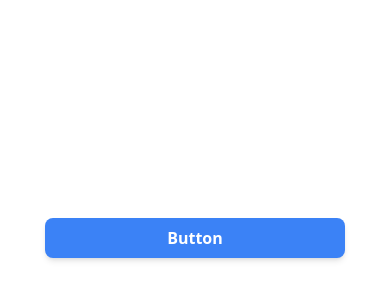
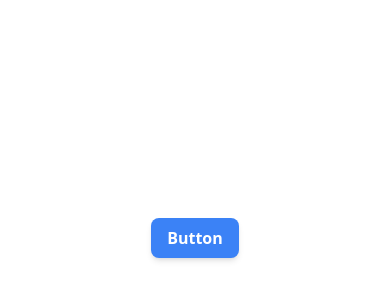
Before and after one commit to 0-don/tailwind-intellisense-playground, a website: page index.html in a window 390 px wide. Shown: the part 184-484 px from the top of the page. Drawn offline with nearby package versions, Linux system fonts and the light colour scheme.

Commit message:
clean up

```diff
--- a/index.html
+++ b/index.html
@@ -4,22 +4,21 @@
     <meta charset="UTF-8" />
     <meta name="viewport" content="width=device-width, initial-scale=1.0" />
     <script src="https://cdn.tailwindcss.com"></script>
-    <script>
-      /* ... */
-    </script>
     <style type="text/tailwindcss">
       @layer utilities {
         .btn-primary {
-          @apply py-2 px-4 bg-blue-500 text-white font-semibold rounded-lg shadow-md hover:bg-blue-700 focus:outline-none focus:ring-2 focus:ring-blue-400 focus:ring-opacity-75;
+          @apply rounded-lg bg-blue-500 py-2 px-4 font-semibold text-white shadow-md hover:bg-blue-700 focus:outline-none focus:ring-2 focus:ring-blue-400 focus:ring-opacity-75;
         }
       }
     </style>
   </head>
   <body>
     <!-- hover over class content -->
-    <div class="bg-white absolute w-full h-full flex justify-center items-center">
+    <div
+      class="absolute flex h-full w-full items-center justify-center bg-white"
+    >
       <!-- custom classes & custom sizes -->
-      <button class="btn-primary w-[300px]">Button</button>
+      <button class="btn-primary md:w-[300px]">Button</button>
     </div>
   </body>
 </html>
```
